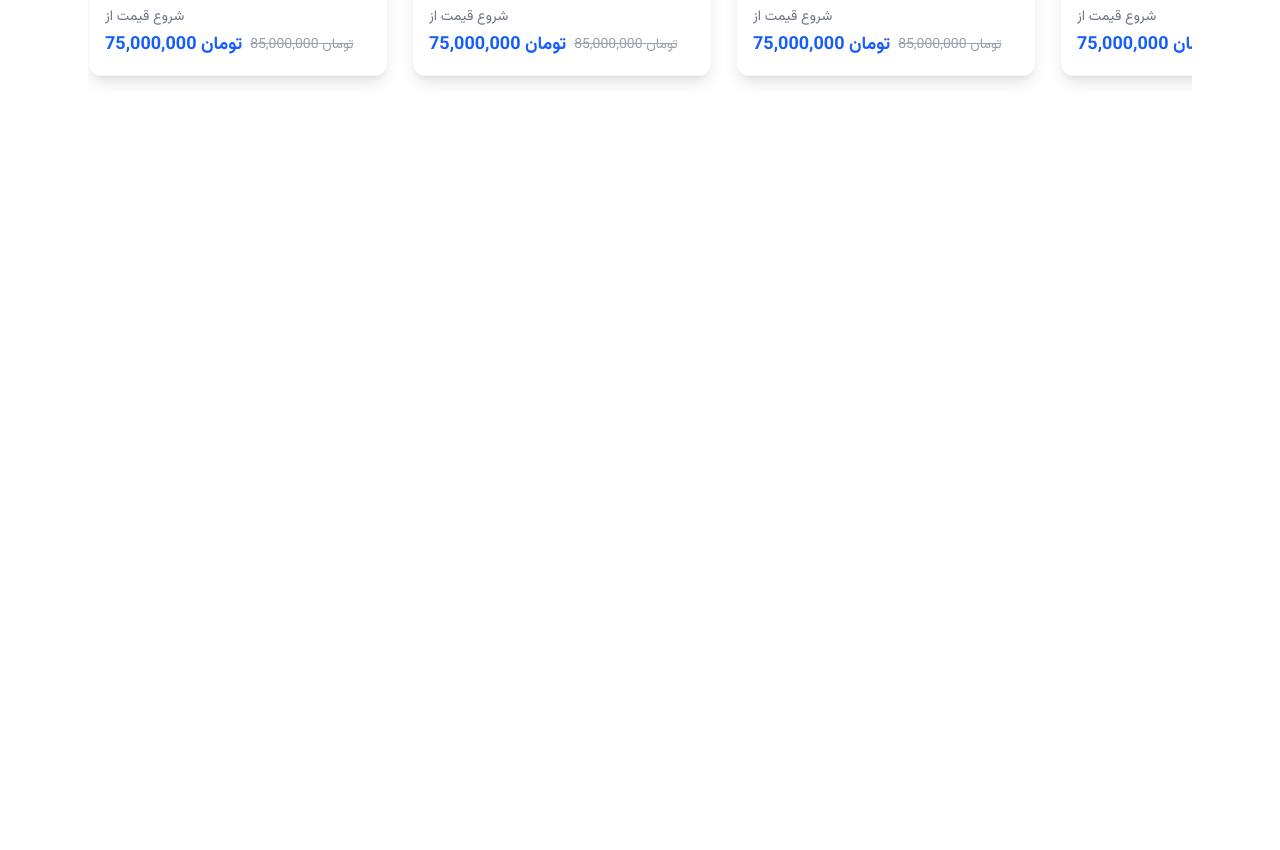
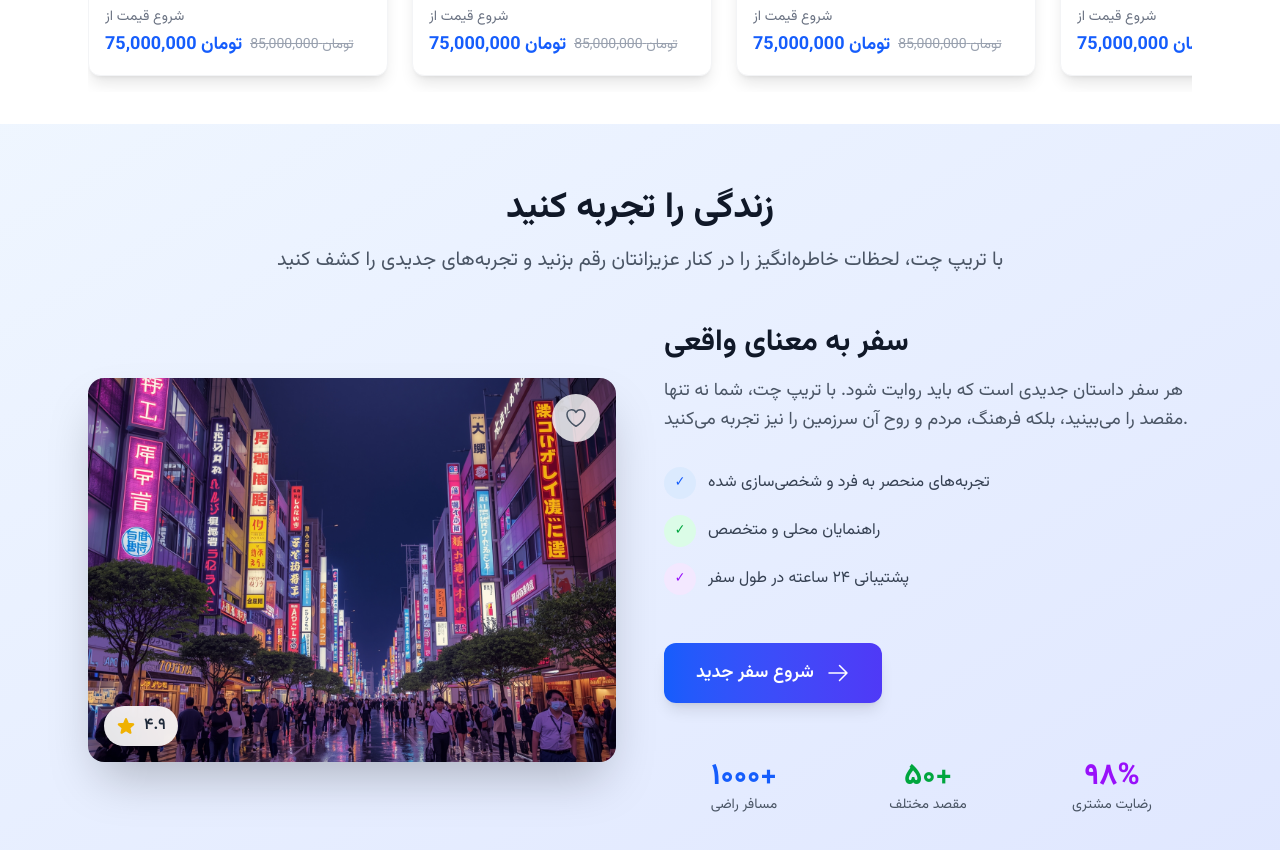
Before and after one commit to unkmitm/Tour, a React (Vite) app in the folder front/: page / in a window 1280 px wide. Shown: the part 1060-1910 px from the top of the page. Before the commit the page ends 1184 px from the top, so only its background shows below. Built offline with nearby package versions, Linux system fonts and the light colour scheme.

Commit message:
Trip With Us

```diff
--- a/front/src/App.jsx
+++ b/front/src/App.jsx
@@ -3,6 +3,7 @@ import Header from "./Header";
 import SearchBox from "./SearchBox";
 import RecentSearches from "./RecentSearches";
 import SpecialOffers from "./SpecialOffers";
+import LifeSection from "./LifeSection";
 import TourPage from "./pages/TourPage";
 import CountryPage from "./pages/CountryPage";
 import SearchResults from "./pages/SearchResults";
@@ -13,6 +14,7 @@ function Home() {
       <SearchBox />
       <RecentSearches />
       <SpecialOffers />
+      <LifeSection />
     </>
   );
 }
--- /dev/null
+++ b/front/src/LifeSection.jsx
@@ -0,0 +1,130 @@
+import { useState } from "react";
+import {
+  HeartIcon,
+  StarIcon,
+  ArrowRightIcon,
+} from "@heroicons/react/24/outline";
+
+function LifeSection() {
+  const [isLiked, setIsLiked] = useState(false);
+
+  return (
+    <div className="w-full bg-gradient-to-br from-blue-50 to-indigo-100 py-16 font-persian">
+      <div className="max-w-6xl mx-auto px-6">
+        {/* Section Header */}
+        <div className="text-center mb-12 rtl">
+          <h2 className="text-4xl font-bold text-gray-900 mb-4">
+            زندگی را تجربه کنید
+          </h2>
+          <p className="text-xl text-gray-600 max-w-3xl mx-auto leading-relaxed">
+            با تریپ چت، لحظات خاطره‌انگیز را در کنار عزیزانتان رقم بزنید و
+            تجربه‌های جدیدی را کشف کنید
+          </p>
+        </div>
+
+        {/* Main Content */}
+        <div className="grid lg:grid-cols-2 gap-12 items-center">
+          {/* Left Side - Image */}
+          <div className="relative group">
+            <div className="relative overflow-hidden rounded-2xl shadow-2xl">
+              <img
+                src="/src/images/life.jpg"
+                alt="زندگی و سفر"
+                className="w-full h-96 object-cover transform group-hover:scale-105 transition-transform duration-700"
+                loading="lazy"
+              />
+              {/* Overlay with like button */}
+              <div className="absolute top-4 right-4">
+                <button
+                  onClick={() => setIsLiked(!isLiked)}
+                  className={`w-12 h-12 rounded-full flex items-center justify-center transition-all duration-300 ${
+                    isLiked
+                      ? "bg-red-500 text-white shadow-lg"
+                      : "bg-white/80 text-gray-600 hover:bg-white"
+                  }`}
+                  type="button"
+                  aria-label="Add to favorites"
+                >
+                  <HeartIcon
+                    className={`w-6 h-6 ${isLiked ? "fill-current" : ""}`}
+                  />
+                </button>
+              </div>
+              {/* Rating badge */}
+              <div className="absolute bottom-4 left-4 bg-white/90 backdrop-blur-sm rounded-full px-3 py-2 flex items-center gap-2 shadow-lg">
+                <StarIcon className="w-5 h-5 text-yellow-500 fill-current" />
+                <span className="font-semibold text-gray-800">۴.۹</span>
+              </div>
+            </div>
+          </div>
+
+          {/* Right Side - Content */}
+          <div className="space-y-8 rtl">
+            <div>
+              <h3 className="text-3xl font-bold text-gray-900 mb-4">
+                سفر به معنای واقعی
+              </h3>
+              <p className="text-lg text-gray-600 leading-relaxed">
+                هر سفر داستان جدیدی است که باید روایت شود. با تریپ چت، شما نه
+                تنها مقصد را می‌بینید، بلکه فرهنگ، مردم و روح آن سرزمین را نیز
+                تجربه می‌کنید.
+              </p>
+            </div>
+
+            {/* Features */}
+            <div className="space-y-4">
+              <div className="flex items-center gap-3">
+                <div className="w-8 h-8 bg-blue-100 rounded-full flex items-center justify-center">
+                  <span className="text-blue-600 font-bold text-sm">✓</span>
+                </div>
+                <span className="text-gray-700">
+                  تجربه‌های منحصر به فرد و شخصی‌سازی شده
+                </span>
+              </div>
+              <div className="flex items-center gap-3">
+                <div className="w-8 h-8 bg-green-100 rounded-full flex items-center justify-center">
+                  <span className="text-green-600 font-bold text-sm">✓</span>
+                </div>
+                <span className="text-gray-700">راهنمایان محلی و متخصص</span>
+              </div>
+              <div className="flex items-center gap-3">
+                <div className="w-8 h-8 bg-purple-100 rounded-full flex items-center justify-center">
+                  <span className="text-purple-600 font-bold text-sm">✓</span>
+                </div>
+                <span className="text-gray-700">
+                  پشتیبانی ۲۴ ساعته در طول سفر
+                </span>
+              </div>
+            </div>
+
+            {/* CTA Button */}
+            <div className="pt-4">
+              <button className="group bg-gradient-to-r from-blue-600 to-indigo-600 text-white px-8 py-4 rounded-xl font-semibold text-lg hover:from-blue-700 hover:to-indigo-700 transition-all duration-300 shadow-lg hover:shadow-xl transform hover:-translate-y-1 flex items-center gap-3 rtl">
+                <span>شروع سفر جدید</span>
+                <ArrowRightIcon className="w-6 h-6 group-hover:translate-x-2 transition-transform duration-300" />
+              </button>
+            </div>
+
+            {/* Stats */}
+            <div className="grid grid-cols-3 gap-6 pt-6">
+              <div className="text-center">
+                <div className="text-3xl font-bold text-blue-600">۱۰۰۰+</div>
+                <div className="text-gray-600 text-sm">مسافر راضی</div>
+              </div>
+              <div className="text-center">
+                <div className="text-3xl font-bold text-green-600">۵۰+</div>
+                <div className="text-gray-600 text-sm">مقصد مختلف</div>
+              </div>
+              <div className="text-center">
+                <div className="text-3xl font-bold text-purple-600">۹۸%</div>
+                <div className="text-gray-600 text-sm">رضایت مشتری</div>
+              </div>
+            </div>
+          </div>
+        </div>
+      </div>
+    </div>
+  );
+}
+
+export default LifeSection;
```
Also changed, not shown: front/src/images/life.jpg (added).
